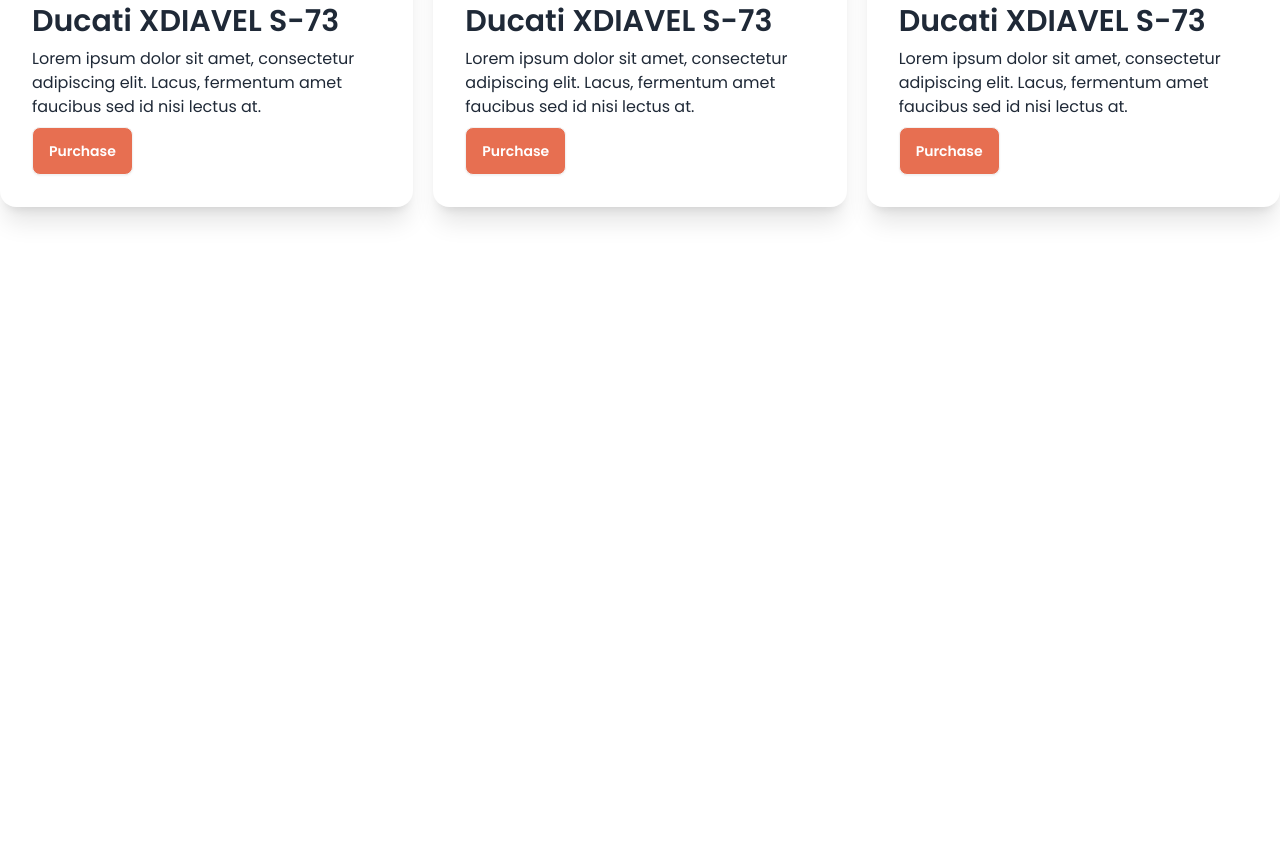
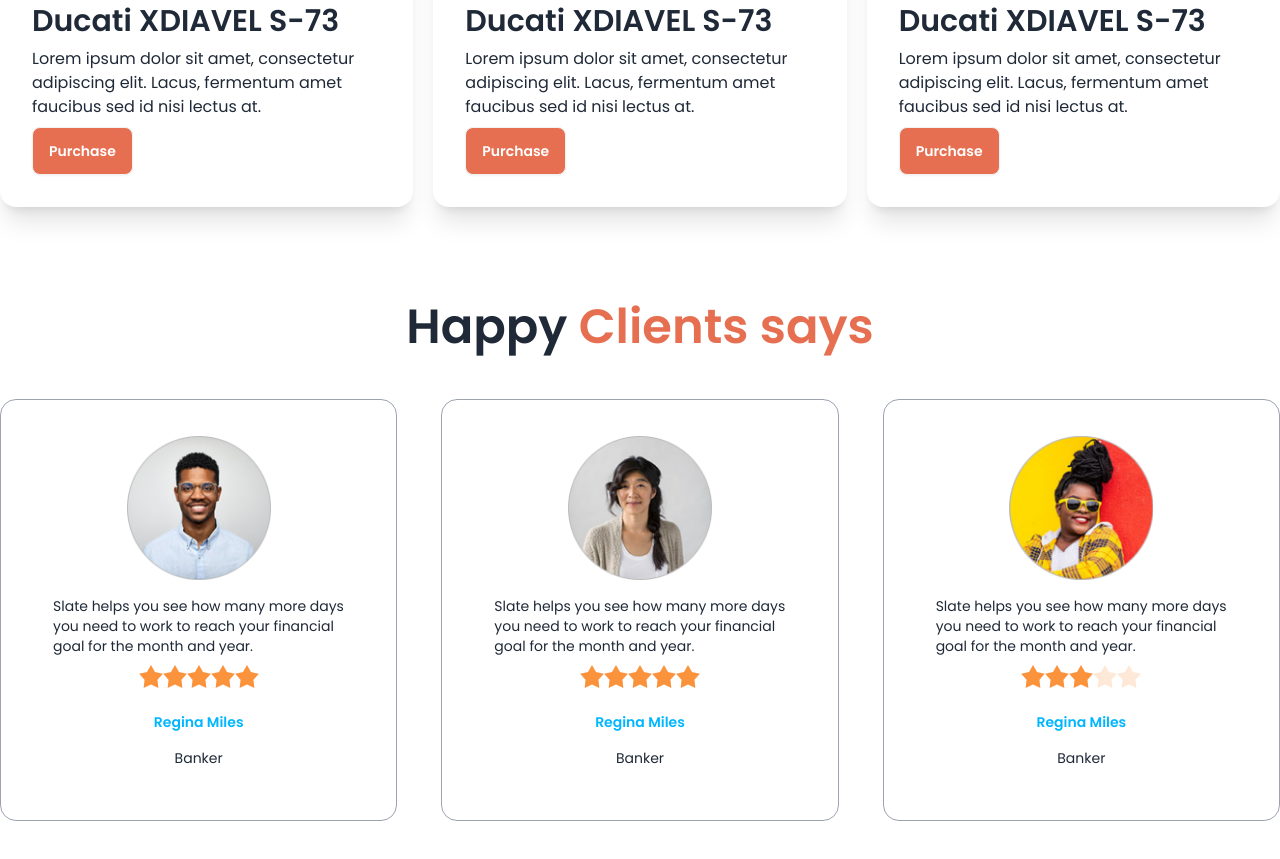
Before and after one commit to arifulislamk/biker-zone-website, a plain HTML site: page index.html in a window 1280 px wide. Shown: the part 1099-1958 px from the top of the page. Before the commit the page ends 1402 px from the top, so only its background shows below. Drawn offline with nearby package versions, Linux system fonts and the light colour scheme.

Commit message:
added happy customer review

```diff
--- a/index.html
+++ b/index.html
@@ -160,7 +160,8 @@
                         <figure><img src="./images/others/latest1.png" alt="Shoes" /></figure>
                         <div class="card-body">
                             <h2 class="card-title text-3xl">Ducati XDIAVEL S-73</h2>
-                          <p>Lorem ipsum dolor sit amet, consectetur adipiscing elit. Lacus, fermentum amet faucibus sed id nisi lectus at.</p>
+                            <p>Lorem ipsum dolor sit amet, consectetur adipiscing elit. Lacus, fermentum amet faucibus
+                                sed id nisi lectus at.</p>
                             <div class="card-actions">
                                 <button class="btn bg-bike-primary text-white">Purchase</button>
                             </div>
@@ -171,7 +172,8 @@
                         <figure><img src="./images/others/latest2.png" alt="Shoes" /></figure>
                         <div class="card-body">
                             <h2 class="card-title text-3xl">Ducati XDIAVEL S-73</h2>
-                          <p>Lorem ipsum dolor sit amet, consectetur adipiscing elit. Lacus, fermentum amet faucibus sed id nisi lectus at.</p>
+                            <p>Lorem ipsum dolor sit amet, consectetur adipiscing elit. Lacus, fermentum amet faucibus
+                                sed id nisi lectus at.</p>
                             <div class="card-actions">
                                 <button class="btn bg-bike-primary text-white">Purchase</button>
                             </div>
@@ -182,9 +184,81 @@
                         <figure><img src="./images/others/latest3.png" alt="Shoes" /></figure>
                         <div class="card-body">
                             <h2 class="card-title text-3xl">Ducati XDIAVEL S-73</h2>
-                          <p>Lorem ipsum dolor sit amet, consectetur adipiscing elit. Lacus, fermentum amet faucibus sed id nisi lectus at.</p>
+                            <p>Lorem ipsum dolor sit amet, consectetur adipiscing elit. Lacus, fermentum amet faucibus
+                                sed id nisi lectus at.</p>
                             <div class="card-actions">
                                 <button class="btn bg-bike-primary text-white">Purchase</button>
+                            </div>
+                        </div>
+                    </div>
+                </div>
+            </section>
+        </section>
+        <section>
+            <section class="my-24">
+                <h3 class="text-5xl mb-12 font-semibold text-center">Happy <span class="text-bike-primary">Clients
+                        says</span> </h3>
+                    <div class="grid gap-11 grid-cols-1 md:grid-cols-2 lg:grid-cols-3">
+                        <!-- frist review -->
+                        <div class="card card-compact bg-base-100 p-9 border border-gray-400">
+                            <figure><img class="w-36" src="./images/others/user-1.png" alt="Shoes" /></figure>
+                            <div class="card-body">
+                                <p>Slate helps you see how
+                                    many more days you need
+                                    to work to reach your financial
+                                    goal for the month and year.</p>
+                                    <div class="rating justify-center">
+                                        <input type="radio" name="rating-2" class="mask mask-star-2 bg-orange-400" />
+                                        <input type="radio" name="rating-2" class="mask mask-star-2 bg-orange-400"  />
+                                        <input type="radio" name="rating-2" class="mask mask-star-2 bg-orange-400"checked/>
+                                        <input type="radio" name="rating-2" class="mask mask-star-2 bg-orange-400" />
+                                        <input type="radio" name="rating-2" class="mask mask-star-2 bg-orange-400" />
+                                      </div>
+                                <div class=" text-center space-y-4 mt-4">
+                                    <h4 class="text-sm font-semibold text-info">Regina Miles</h4>
+                                    <p>Banker</p>
+                                </div>
+                            </div>
+                        </div>
+                        <!-- second review -->
+                        <div class="card card-compact bg-base-100 p-9 border border-gray-400">
+                            <figure><img class="w-36" src="./images/others/user-2.png" alt="Shoes" /></figure>
+                            <div class="card-body">
+                                <p>Slate helps you see how
+                                    many more days you need
+                                    to work to reach your financial
+                                    goal for the month and year.</p>
+                                    <div class="rating justify-center">
+                                        <input type="radio" name="rating-2" class="mask mask-star-2 bg-orange-400" />
+                                        <input type="radio" name="rating-2" class="mask mask-star-2 bg-orange-400"  />
+                                        <input type="radio" name="rating-2" class="mask mask-star-2 bg-orange-400"checked/>
+                                        <input type="radio" name="rating-2" class="mask mask-star-2 bg-orange-400" />
+                                        <input type="radio" name="rating-2" class="mask mask-star-2 bg-orange-400" />
+                                      </div>
+                                <div class=" text-center space-y-4 mt-4">
+                                    <h4 class="text-sm font-semibold text-info">Regina Miles</h4>
+                                    <p>Banker</p>
+                                </div>
+                            </div>
+                        </div>
+                        <!-- three review -->
+                        <div class="card card-compact bg-base-100 p-9 border border-gray-400">
+                            <figure><img class="w-36" src="./images/others/user-3.png" alt="Shoes" /></figure>
+                            <div class="card-body">
+                                <p>Slate helps you see how
+                                    many more days you need
+                                    to work to reach your financial
+                                    goal for the month and year.</p>
+                                    <div class="rating justify-center">
+                                        <input type="radio" name="rating-2" class="mask mask-star-2 bg-orange-400" />
+                                        <input type="radio" name="rating-2" class="mask mask-star-2 bg-orange-400"  />
+                                        <input type="radio" name="rating-2" class="mask mask-star-2 bg-orange-400"checked/>
+                                        <input type="radio" name="rating-2" class="mask mask-star-2 bg-orange-400" />
+                                        <input type="radio" name="rating-2" class="mask mask-star-2 bg-orange-400" />
+                                      </div>
+                                <div class=" text-center space-y-4 mt-4">
+                                    <h4 class="text-sm font-semibold text-info">Regina Miles</h4>
+                                    <p>Banker</p>
                                 </div>
                             </div>
                         </div>
```
Lines whose indentation alone changed are shown as unchanged.
